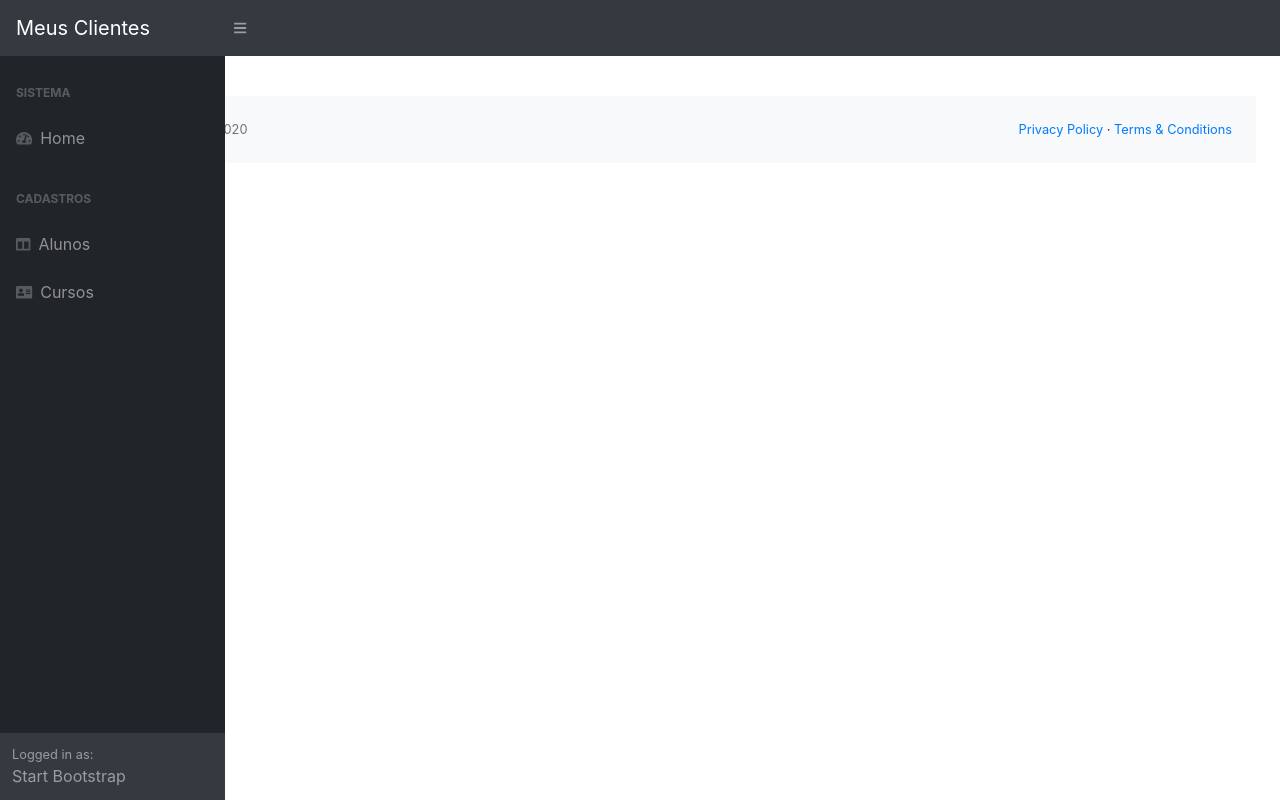
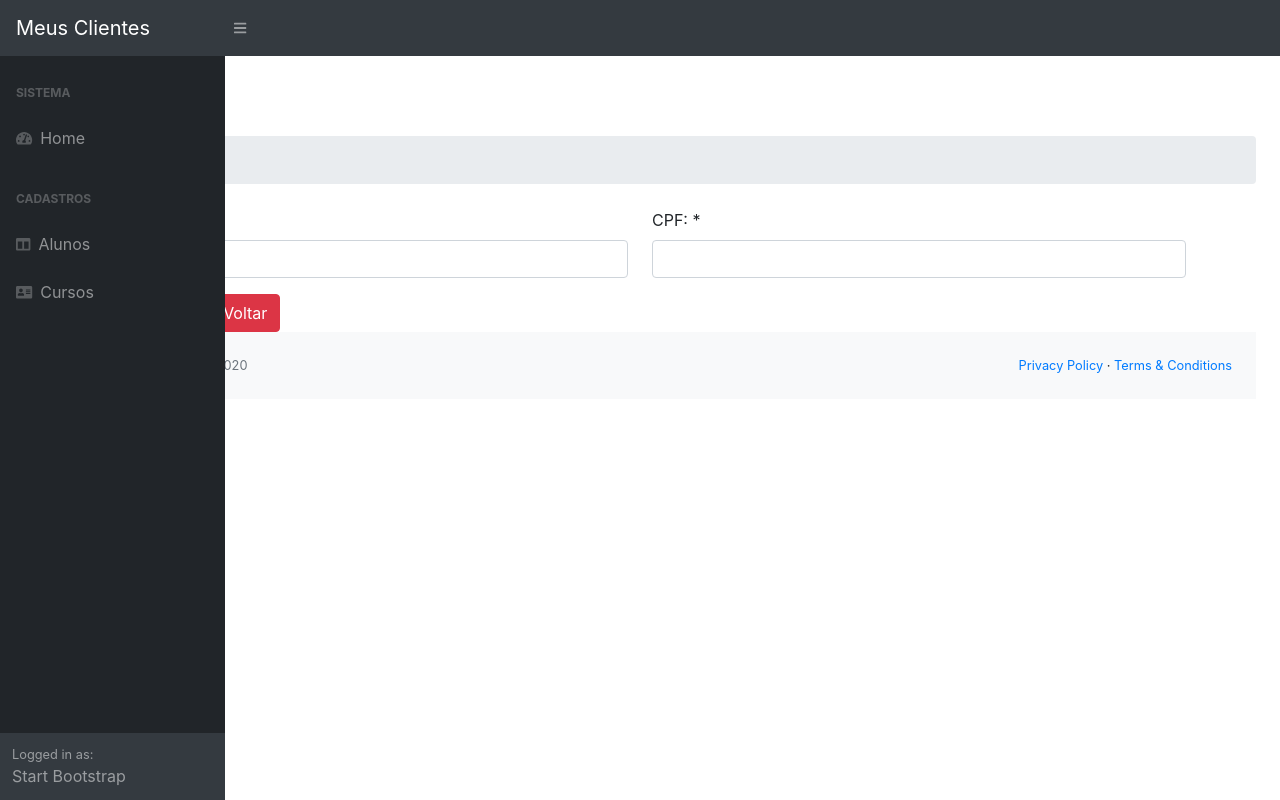
Before and after one commit to alexslopes/cadastro-app, an Angular app: page /aluno/form in a window 1280 px wide. Built offline with nearby package versions, Linux system fonts and the light colour scheme.

Commit message:
Cadastro de aluno funcional

```diff
--- a/src/app/aluno/aluno-form/aluno-form.component.html
+++ b/src/app/aluno/aluno-form/aluno-form.component.html
@@ -1 +1,69 @@
-<p>aluno-form works!</p>
+<h1 class="mt-4">Alunos</h1>
+<ol class="breadcrumb mb-4">
+  <li class="breadcrumb-item active">{{ aluno.id ? 'Edição' : 'Cadastro'}}</li>
+</ol>
+<div class="container">
+  <form #alunoForm="ngForm" (ngSubmit)="onSubmit()">
+
+      <div class="row">
+        <div class="col-md-12">
+          <div class="alert alert-success" role="alert" *ngIf="success == true">
+            Aluno salvo/atualizado com sucesso!
+          </div>
+          <div class="alert alert-danger" role="alert" *ngFor="let error of errors">
+            {{ error }}
+          </div>
+        </div>
+      </div>
+
+      <div class="row" *ngIf="aluno.id">
+        <div class="col-md-6">
+          <div class="form-group">
+            <label>ID:</label>
+            <input type="text" [ngModel]="aluno.id" name="id" class="form-control" disabled="true"/>
+          </div>
+        </div>
+
+        <div class="col-md-6">
+          <div class="form-group">
+            <label>Data Cadastro:</label>
+            <input type="text" class="form-control" name="dataCadastro"
+            [ngModel]="aluno.dataCadastro" disabled="true"/>
+          </div>
+        </div>
+
+      </div>
+
+      <div class="row">
+        <div class="col-md-6">
+          <div class="form-group">
+            <label>Nome: *</label>
+            <input type="text" class="form-control" [(ngModel)]="aluno.nome" name="nome"/>
+          </div>
+        </div>
+
+        <div class="col-md-6">
+          <div class="form-group">
+            <label>CPF: *</label>
+            <input type="text" class="form-control" [(ngModel)]="aluno.cpf" name="cpf"/>
+          </div>
+        </div>
+      </div>
+
+      <div class="row">
+        <div class="col-md-3">
+          <button type="submit" class="btn btn-success" *ngIf="!aluno.id">
+            <i class="fa fa-save"></i> Salvar
+          </button>
+
+          <button type="submit" class="btn btn-primary" *ngIf="aluno.id">
+            <i class="fa fa-sync-alt"></i> Atualizar
+          </button>
+
+          <button type="button" class="btn btn-danger ml-1" (click)="voltarParaListagem()">
+            <i class="fa fa-arrow-alt-circle-left"></i> Voltar
+          </button>
+        </div>
+      </div>
+  </form>
+</div>
--- a/src/app/aluno/aluno-form/aluno-form.component.ts
+++ b/src/app/aluno/aluno-form/aluno-form.component.ts
@@ -1,4 +1,8 @@
 import { Component, OnInit } from '@angular/core';
+import { ActivatedRoute, Params, Router } from '@angular/router';
+import { Observable } from 'rxjs';
+import { AlunoService } from 'src/app/aluno.service';
+import { Aluno } from '../aluno';
 
 @Component({
   selector: 'app-aluno-form',
@@ -7,9 +11,61 @@ import { Component, OnInit } from '@angular/core';
 })
 export class AlunoFormComponent implements OnInit {
 
-  constructor() { }
+  aluno: Aluno;
+  success: boolean = false;
+  errors: String[];
+  id: number;
+
+  constructor( private service: AlunoService,
+               private router: Router,
+               private activatedRoute: ActivatedRoute ) {
+    this.aluno = new Aluno();
+  }
 
   ngOnInit(): void {
+    let params: Observable<Params> = this.activatedRoute.params;
+    params.subscribe( urlParams => {
+      this.id = urlParams['id'];
+      if(this.id) {
+        this.service.getAlunoById(this.id)
+        .subscribe(
+          response => this.aluno = response,
+          errorresponse => this.aluno = new Aluno())
+      }
+
+    })
+
+    console.log(this.aluno.nome)
   }
 
+  voltarParaListagem() {
+    this.router.navigate(['/aluno/lista'])
+  }
+
+  clicar() {
+    console.log(this.aluno);
+  }
+
+  onSubmit() {
+    if(this.id) {
+      this.service.atualizar(this.aluno)
+      .subscribe( response =>
+        {this.success = true;
+        this.errors = null;
+      }, errorResponse => {
+        this.errors = [ 'Erro ao atualizar o cliente.']
+      })
+    } else {
+
+    this.service.salvar(this.aluno).subscribe(
+      (response) => { this.success = true;
+        this.errors = null;
+        this.aluno = response;
+      }, errorResponse => {
+        this.success = false;
+        this.errors = errorResponse.error.errors;
+      })
+  }
 }
+
+}
```
